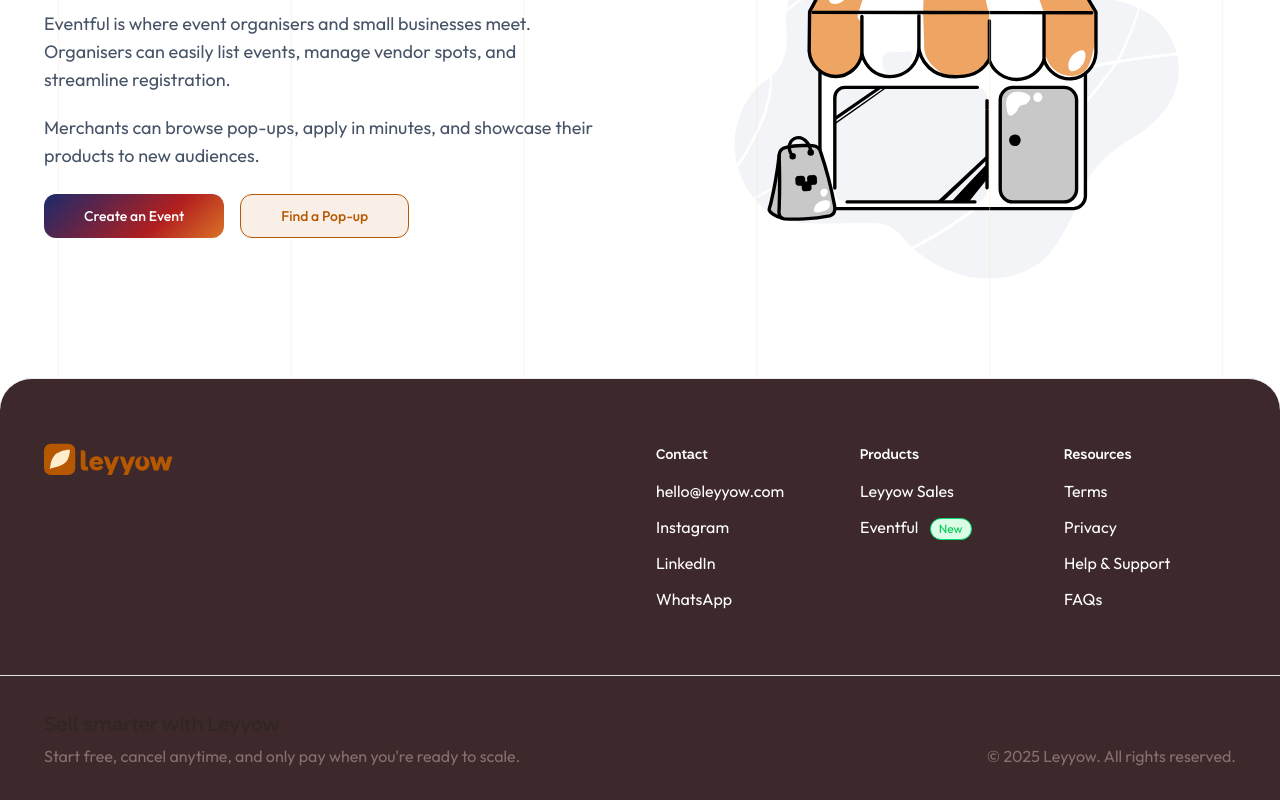
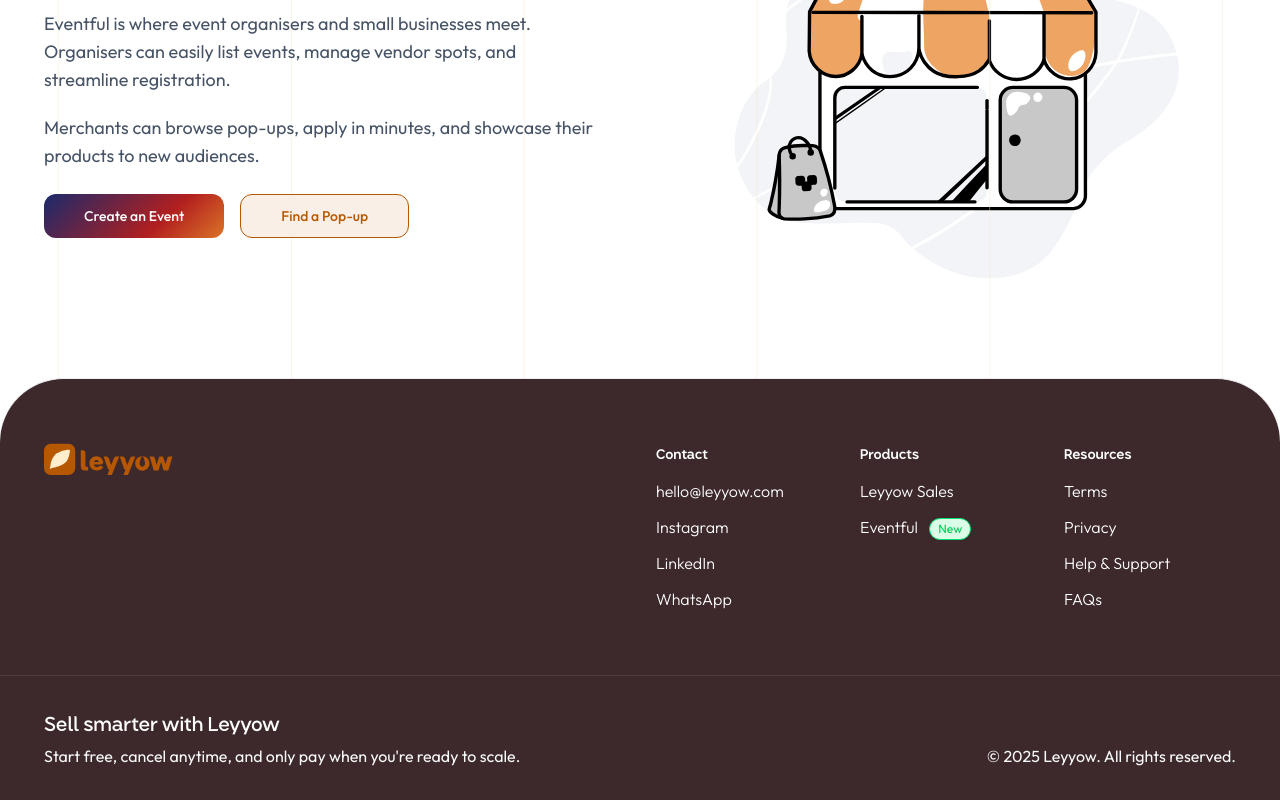
Before and after one commit to alkadelik/new_landing, a Vue app: page / in a window 1280 px wide. Shown: the part 6147-6947 px from the top of the page. Built offline with nearby package versions, Linux system fonts and the light colour scheme.

Commit message:
fix: clean up

```diff
--- a/src/App.vue
+++ b/src/App.vue
@@ -59,7 +59,7 @@
     </main>
 
     <footer
-      class="font-outfit rounded-t-4xl border-t border-gray-200 bg-[#3D292C] pt-16 pb-8 text-white"
+      class="font-outfit rounded-t-4xl border-t border-gray-200 bg-[#3D292C] pt-16 pb-8 text-white lg:rounded-t-[64px]"
     >
       <AppSection class="grid grid-cols-1 gap-8 lg:grid-cols-2">
         <div>
@@ -74,7 +74,7 @@
                 :key="link.name"
                 :href="link.href"
                 :target="link.href.startsWith('http') ? '_blank' : undefined"
-                class="hover:text-primary font-normal text-white hover:underline"
+                class="hover:text-primary font-light text-white hover:underline"
               >
                 {{ link.name }}
                 <span
@@ -91,19 +91,17 @@
           </div>
         </div>
       </AppSection>
-      <div class="border-core-200 mt-16 border-t" />
+      <div class="border-core-800 mt-16 border-t" />
       <AppSection
         class="mt-8 flex flex-col items-start justify-between gap-4 md:flex-row md:items-end"
       >
         <div>
-          <h3 class="text-core-900 mb-2 text-lg font-medium md:text-xl">
-            Sell smarter with Leyyow
-          </h3>
-          <p class="text-core-600 text-sm md:text-base">
+          <h3 class="mb-2 text-lg font-medium text-white md:text-xl">Sell smarter with Leyyow</h3>
+          <p class="text-sm text-gray-50 md:text-base">
             Start free, cancel anytime, and only pay when you're ready to scale.
           </p>
         </div>
-        <p class="text-core-600 mt-4 text-sm md:mt-0 md:text-base">
+        <p class="mt-4 text-sm text-gray-50 md:mt-0 md:text-base">
           &copy; {{ new Date().getFullYear() }} Leyyow. All rights reserved.
         </p>
       </AppSection>
```
